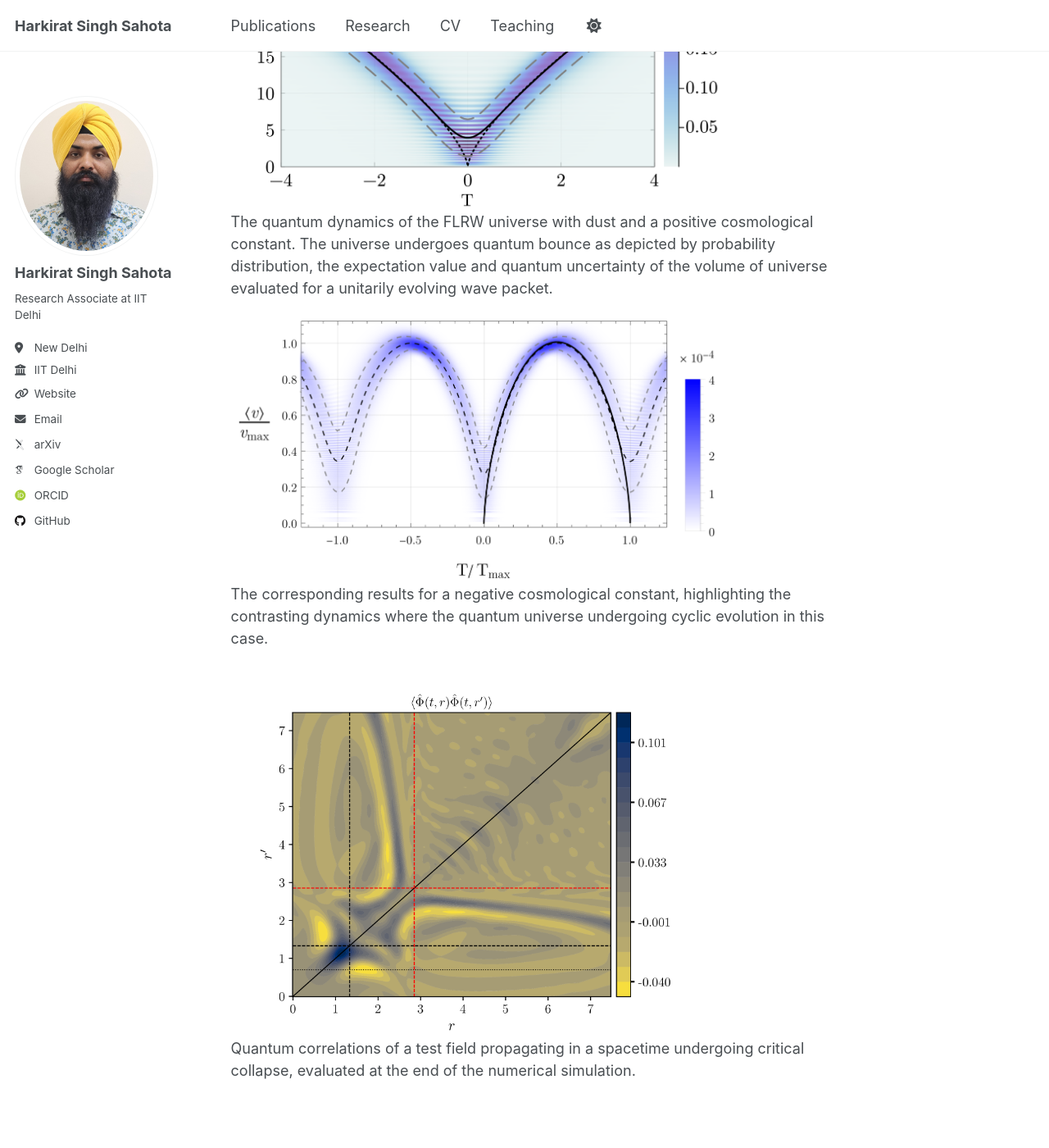
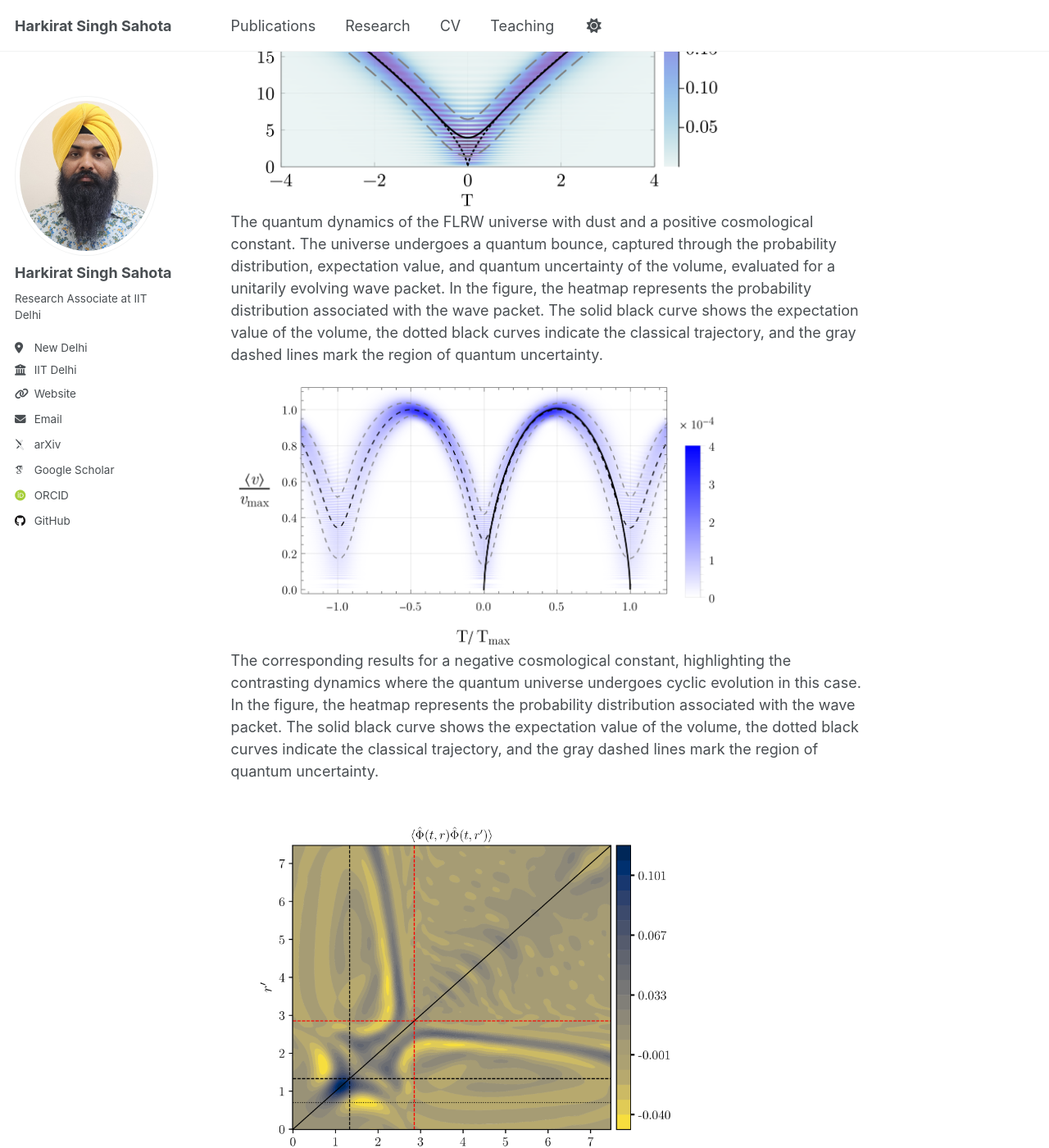
Before and after one commit to harkiratss/harkiratss.github.io, a Jekyll site: the page built from _pages/about.md, in a window 1280 px wide and 1400 px high, scrolled down 466 px. Shown: the whole window at 82% size. Built offline with Jekyll 4.4.1, drawn with Linux system fonts in a browser that asks for light colours; some web fonts are replaced; some of the changed text lies outside the part shown.

Commit message:
Update about.md

```diff
--- a/_pages/about.md
+++ b/_pages/about.md
@@ -13,12 +13,12 @@ Below are a few visual excerpts from my recent works.
 <tr>
     <td><img src="/images/QC1.png" width="600"/></td>
 </tr>
-The quantum dynamics of the FLRW universe with dust and a positive cosmological constant. The universe undergoes quantum bounce as depicted by probability distribution, the expectation value and quantum uncertainty of the volume of universe evaluated for a unitarily evolving wave packet.
+The quantum dynamics of the FLRW universe with dust and a positive cosmological constant. The universe undergoes a quantum bounce, captured through the probability distribution, expectation value, and quantum uncertainty of the volume, evaluated for a unitarily evolving wave packet. In the figure, the heatmap represents the probability distribution associated with the wave packet. The solid black curve shows the expectation value of the volume, the dotted black curves indicate the classical trajectory, and the gray dashed lines mark the region of quantum uncertainty.
 <tr>
     <td><img src="/images/QC3.png" width="600"/></td>
 </tr>
-The corresponding results for a negative cosmological constant, highlighting the contrasting dynamics where the quantum universe undergoing cyclic evolution in this case.
+The corresponding results for a negative cosmological constant, highlighting the contrasting dynamics where the quantum universe undergoes cyclic evolution in this case. In the figure, the heatmap represents the probability distribution associated with the wave packet. The solid black curve shows the expectation value of the volume, the dotted black curves indicate the classical trajectory, and the gray dashed lines mark the region of quantum uncertainty.
 <tr>
     <td><img src="/images/contour_plot_A=5.0.png" width="600"/></td>
 </tr>
-Quantum correlations of a test field propagating in a spacetime undergoing critical collapse, evaluated at the end of the numerical simulation.
+Quantum correlations of a test field propagating in a spacetime undergoing critical collapse, evaluated at the end of the numerical simulation. The black dashed lines mark the areal radius of apparent horizon and dashed red lines mark the location of apparent horizon.
```
